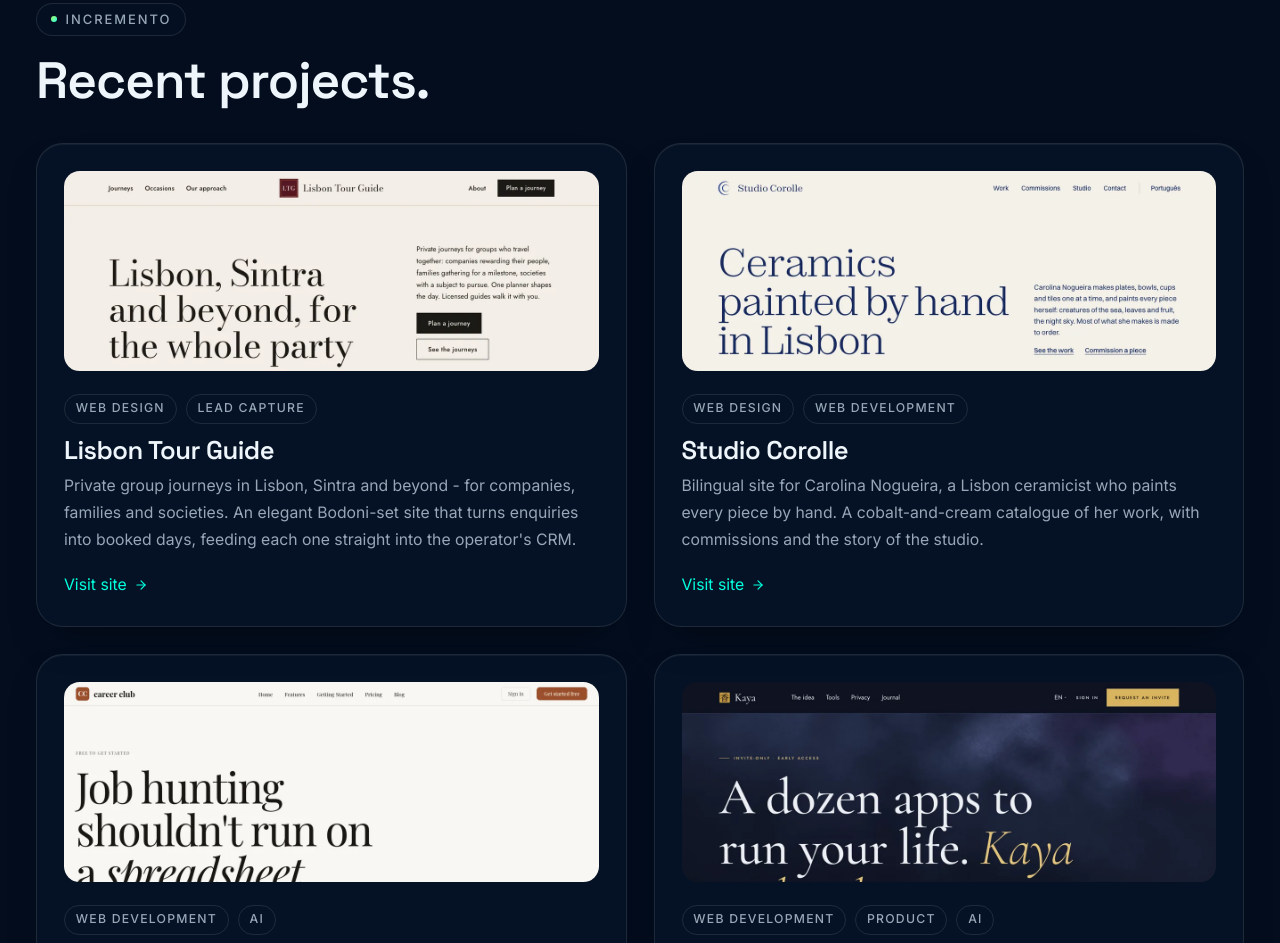
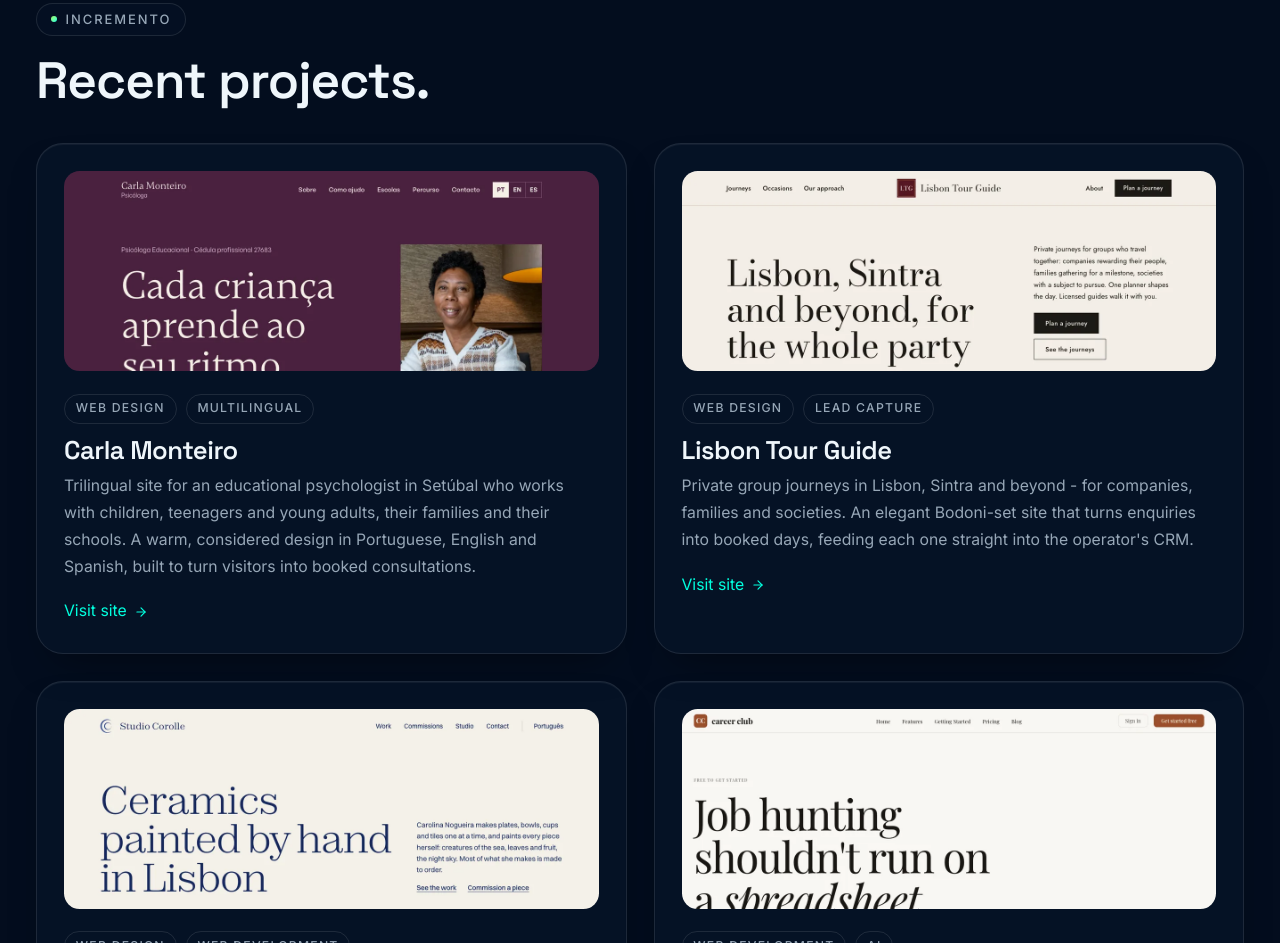
Before and after one commit to robskils/incremento-site, a plain HTML site: page work/index.html in a window 1280 px wide. Shown: the part 1575-2518 px from the top of the page. Drawn offline with Linux system fonts and the light colour scheme.

Commit message:
Work: add Carla Monteiro to recent projects
Trilingual psychologist site; clean homepage hero, first in the grid.

Co-Authored-By: Claude Opus 4.8 <noreply@anthropic.com>

```diff
--- a/work/index.html
+++ b/work/index.html
@@ -147,6 +147,23 @@
     <span class="eyebrow">Incremento</span>
     <h2 class="mt-4">Recent projects.</h2>
     <div class="work-grid mt-8">
+
+      <!-- Carla Monteiro -->
+      <div class="card">
+        <div class="work-card-img" style="height:200px; border-radius:var(--radius); overflow:hidden;">
+          <img src="/images/carla-monteiro.webp" alt="CarlaMonteiro.eu screenshot" style="width:100%; height:100%; object-fit:cover; object-position:top;">
+        </div>
+        <div class="work-tags">
+          <span class="work-tag">Web Design</span>
+          <span class="work-tag">Multilingual</span>
+        </div>
+        <h3>Carla Monteiro</h3>
+        <p class="mt-2 text-muted" style="font-size:0.875rem">Trilingual site for an educational psychologist in Setúbal who works with children, teenagers and young adults, their families and their schools. A warm, considered design in Portuguese, English and Spanish, built to turn visitors into booked consultations.</p>
+        <a href="https://carlamonteiro.eu" target="_blank" rel="noopener" class="mt-4 text-accent" style="display:inline-flex; align-items:center; gap:0.4rem; font-size:0.875rem">
+          Visit site
+          <svg width="14" height="14" viewBox="0 0 24 24" fill="none" stroke="currentColor" stroke-width="2" stroke-linecap="round"><line x1="5" y1="12" x2="19" y2="12"/><polyline points="12 5 19 12 12 19"/></svg>
+        </a>
+      </div>
 
       <!-- Lisbon Tour Guide -->
       <div class="card">
```
Also changed, not shown: images/carla-monteiro.webp (added).
